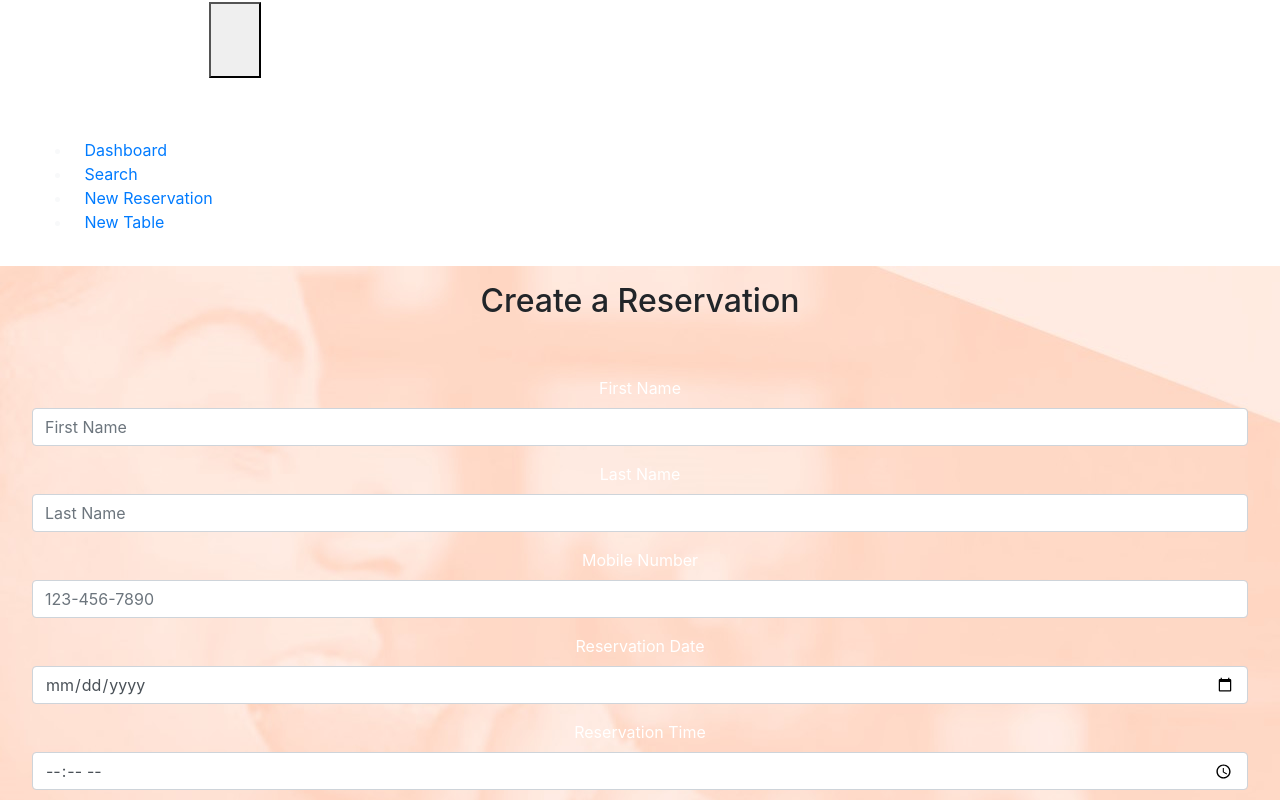
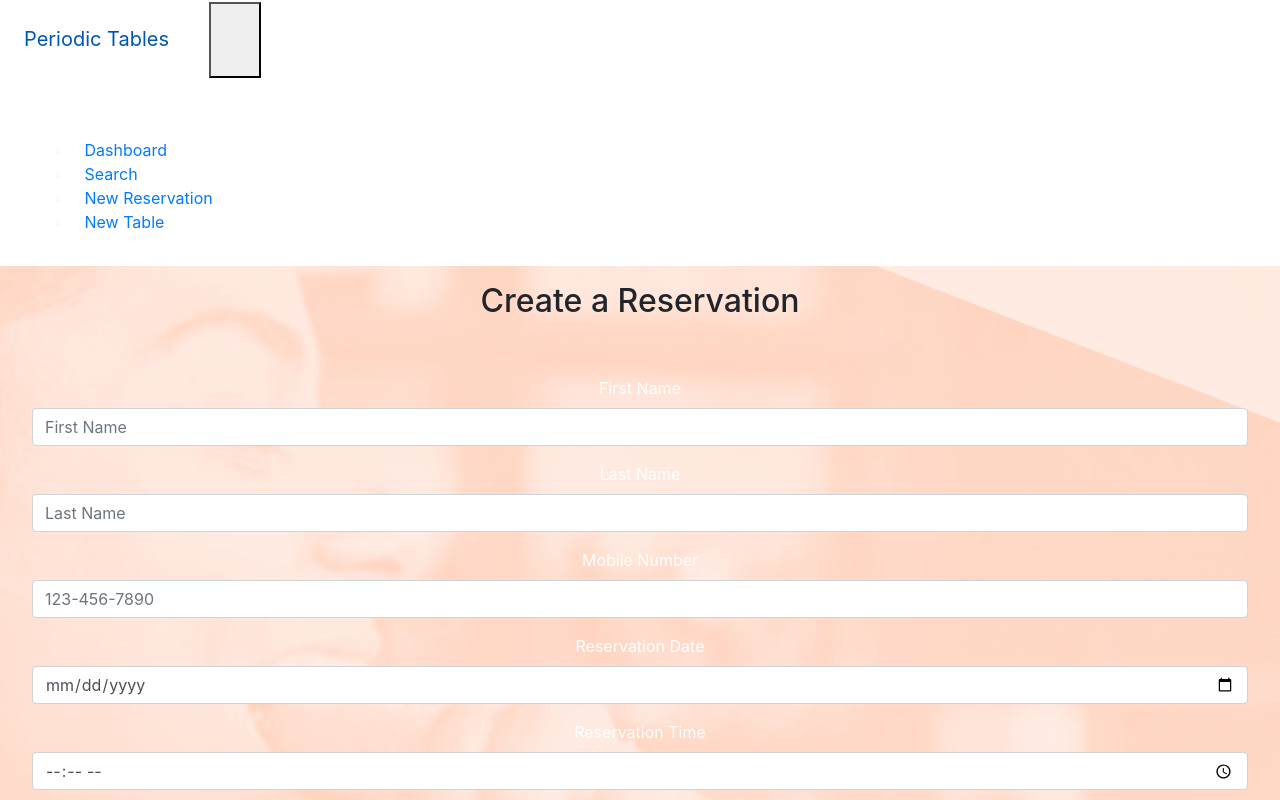
Before and after one commit to ajazzar/rest-back-end, a React (Create React App) app in the folder starter-restaurant-reservation-main/front-end/: page /reservations/new in a window 1280 px wide. Shown: the top 800 px of the page. Built offline with nearby package versions, Linux system fonts and the light colour scheme; a web font is replaced by a local one.

Commit message:
Update Layout.js

```diff
--- a/starter-restaurant-reservation-main/front-end/src/layout/Layout.js
+++ b/starter-restaurant-reservation-main/front-end/src/layout/Layout.js
@@ -24,7 +24,7 @@ function Layout() {
       {/* mobile menu bar */}
         <div className="mobile-menu-button top-0 bg-gray-800 w-full z-10 flex justify-between">
         <Link
-          className="navbar-brand block p-4 text-2xl text-white font-bold"
+          className="navbar-brand block p-4 text-2xl text-black font-bold"
           to="/"
         >
           <div>
@@ -38,7 +38,7 @@ function Layout() {
         </button>
       </div>
       {/* sidebar */}
-      <div className="sidebar z-10 w-62 bg-teal-700 space-y-6 py-7 px-2 md:relative md:translate-x-0 absolute inset-y-0 left-0 transform -translate-x-full transition duration-150 ease-in-out">
+      <div className="sidebar z-10 w-62 bg-black-700 space-y-6 py-7 px-2 md:relative md:translate-x-0 absolute inset-y-0 left-0 transform -translate-x-full transition duration-150 ease-in-out">
         <Menu />
       </div>
       {/* main content */}
```
